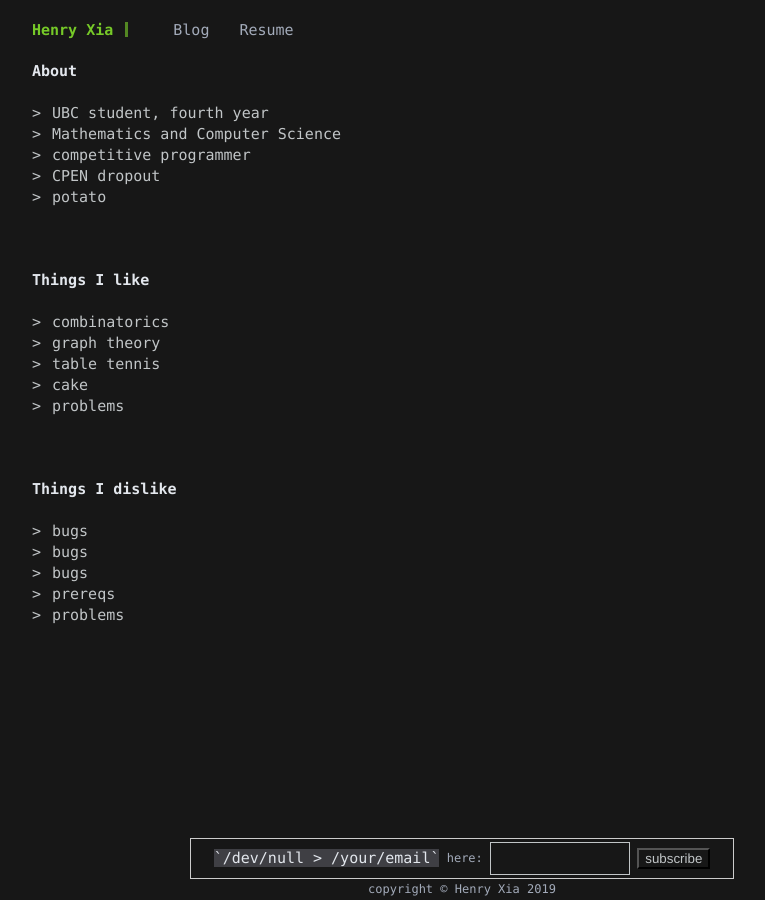
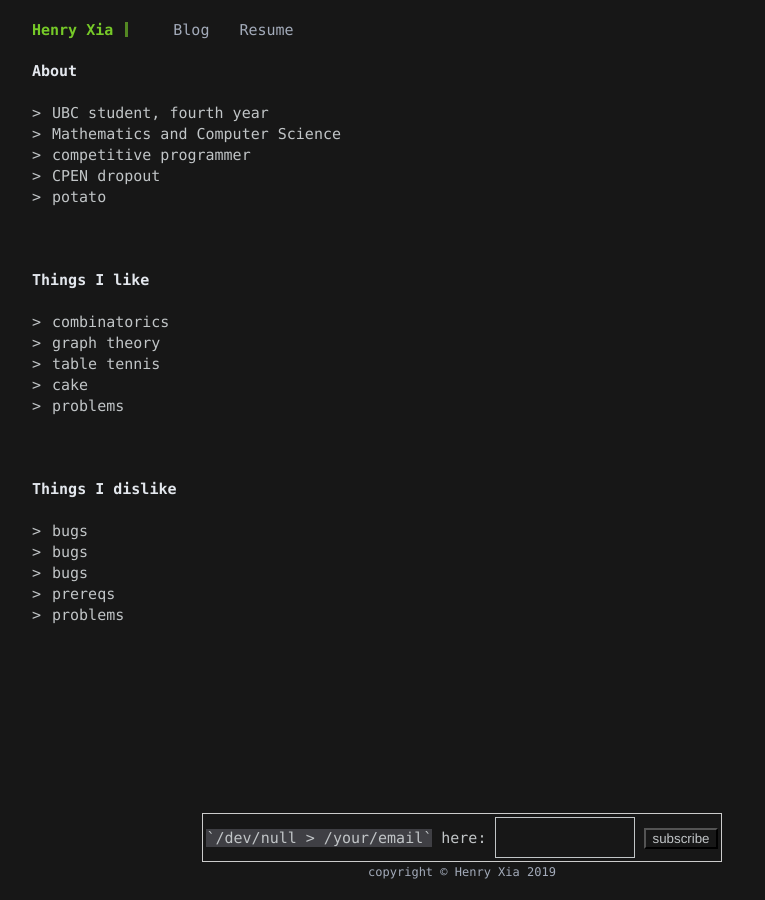
Before and after one commit to ehnryx/ehnryx.github.io, a Jekyll site: the page built from index.md, in a window 1280 px wide. Shown: the whole page, without its empty margins (178-943 px from the left). Built offline with Jekyll 4.4.1, drawn with Linux system fonts in a browser that asks for light colours.

Commit message:
more spam. fix footer size

```diff
--- a/_includes/footer.html
+++ b/_includes/footer.html
@@ -1,4 +1,4 @@
 <div class="container terminal-footer">
 	{% include subscribe.html %}
-	copyright &copy; Henry Xia 2019
+	<p>copyright &copy; Henry Xia 2019</p>
 </div>
--- a/_includes/subscribe.html
+++ b/_includes/subscribe.html
@@ -1,9 +1,7 @@
 <form style="border:1px solid #ccc;padding:3px;text-align:center;" action="https://feedburner.google.com/fb/a/mailverify" method="post" target="popupwindow" onsubmit="window.open('https://feedburner.google.com/fb/a/mailverify?uri=HenryX', 'popupwindow', 'scrollbars=yes,width=550,height=520');return true">
-	<div class="container terminal">
-		<code>/dev/null &gt; /your/email</code> here:
-		<input type="text" style="width:140px" name="email"/>
-		<input type="hidden" value="HenryX" name="uri"/>
-		<input type="hidden" name="loc" value="en_US"/>
-		<input type="submit" value="subscribe" />
-	</div>
+	<code>/dev/null &gt; /your/email</code> here:
+	<input type="text" style="width:140px" name="email"/>
+	<input type="hidden" value="HenryX" name="uri"/>
+	<input type="hidden" name="loc" value="en_US"/>
+	<input type="submit" value="subscribe" />
 </form>
--- a/css/terminal.css
+++ b/css/terminal.css
@@ -94,13 +94,18 @@
 
 .terminal-footer {
   flex-shrink: 0;
-  font-size: calc(var(--global-font-size) * 0.8);
+  font-size: var(--global-font-size);
   font-style: normal;
   font-family: var(--font-stack);
-	color: var(--secondary-color);
+  color: var(--font-color);
   text-align: center;
   padding-top: 6px;
   padding-bottom: 6px;
+}
+
+.terminal-footer p {
+  font-size: calc(var(--global-font-size) * 0.8);
+  color: var(--secondary-color);
 }
 
 h1,
```
Lines whose indentation alone changed are shown as unchanged.
